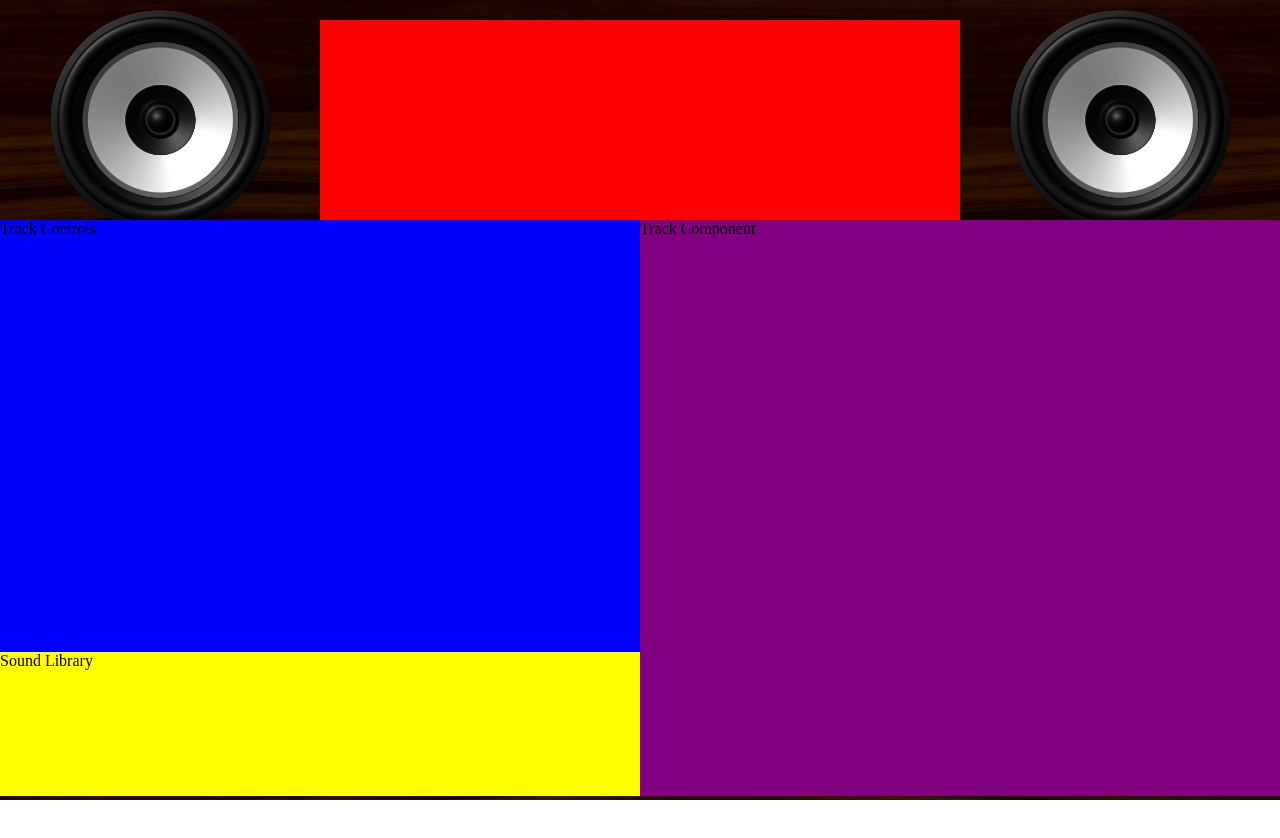
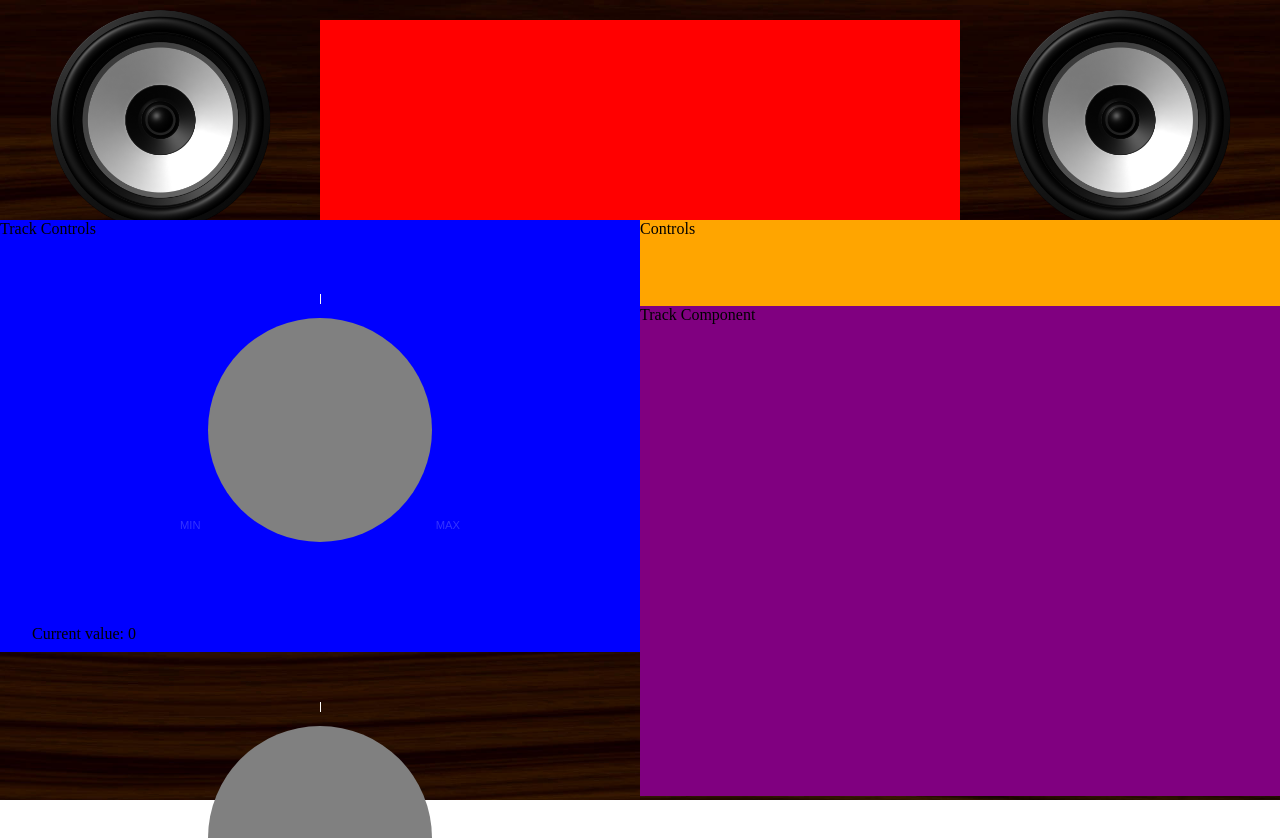
Before and after one commit to Kalikoze/Audio-God, a React (Create React App) app: page / in a window 1280 px wide. Shown: the top 838 px of the page. Before the commit the page ends 800 px from the top, so only its background shows below. Built offline with nearby package versions, Linux system fonts and the light colour scheme.

Commit message:
Start working on control knob functionality to move it

```diff
--- a/src/App/App.css
+++ b/src/App/App.css
@@ -44,3 +44,8 @@
   width: 50%;
   height: 72vh;
 }
+
+.lower-control-right-box  {
+  width: 50%;
+  height: 72vh;
+}
--- a/src/App/App.js
+++ b/src/App/App.js
@@ -2,6 +2,7 @@ import React, { Component } from 'react';
 import Visualizer from '../Visualizer/Visualizer';
 import AudioEffects from '../AudioEffects/AudioEffects';
 import Mixer from '../Mixer/Mixer';
+import Controls from '../Controls/Controls';
 import SoundLibrary from '../SoundLibrary/SoundLibrary';
 import './App.css'
 import backgroundImage from '../assets/dark-wood.jpg'
@@ -21,7 +22,10 @@ class App extends Component {
                 <AudioEffects />
                 <SoundLibrary />
               </div>
+              <div className='lower-control-right-box'>
+              <Controls />
                 <Mixer />
+              </div>
             </div>
           </div>
       </div>
--- a/src/AudioEffects/AudioEffects.js
+++ b/src/AudioEffects/AudioEffects.js
@@ -1,4 +1,5 @@
 import React, { Component } from 'react';
+import ControlKnob from '../ControlKnob/ControlKnob'
 import './AudioEffects.css'
 
 export default class AudioEffects extends Component {
@@ -6,6 +7,12 @@ export default class AudioEffects extends Component {
     return (
       <div className="track-controls">
         Track Controls
+        <ControlKnob />
+        <ControlKnob />
+        <ControlKnob />
+        <ControlKnob />
+        <ControlKnob />
+        <ControlKnob />
       </div>
     )
   }
--- a/src/ControlKnob/ControlKnob.css
+++ b/src/ControlKnob/ControlKnob.css
@@ -1,3 +1,189 @@
 .control-knob {
 
 }
+
+/*@import url(https://fonts.googleapis.com/css?family=Varela+Round|Open+Sans:300);
+
+@knob-colour: #181818;
+@light-colour: #a8d8f8;
+
+.gradient(@color: #F5F5F5, @start: #EEE, @stop: #FFF) {
+  background: @color;
+  background: -webkit-gradient(linear, left bottom, left top, color-stop(0, @start), color-stop(1, @stop));
+  background: -ms-linear-gradient(bottom, @start, @stop);
+  background: -moz-linear-gradient(center bottom, @start 0%, @stop 100%);
+  background: -o-linear-gradient(@stop, @start);
+  filter: e(%("progid:DXImageTransform.Microsoft.gradient(startColorstr='%d', endColorstr='%d', GradientType=0)",@stop,@start));
+}*/
+
+/*.box-shadow(@arguments) {
+  -webkit-box-shadow: @arguments;
+  -moz-box-shadow: @arguments;
+  box-shadow: @arguments;
+}
+
+.transform(@arguments) {
+  -webkit-transform: @arguments;
+  -moz-transform: @arguments;
+  -o-transform: @arguments;
+  -ms-transform: @arguments;
+  transform: @arguments;
+}
+
+.transition(@arguments) {
+  -webkit-transition: @arguments;
+  -moz-transition: @arguments;
+  -o-transition: @arguments;
+  transition: @arguments;
+}*/
+
+// main styles
+body {
+  background-color: @knob-colour;
+  font-size: 100%;
+  font-family: "Open Sans", sans-serif;
+  color: #aaa;
+  text-align: center;
+}
+
+.knob-surround {
+  position: relative;
+  background-color: grey;
+  width: 14em;
+  height: 14em;
+  border-radius: 50%;
+  border: solid .25em darken(@knob-colour, 4%);
+  margin: 5em auto;
+  /*.gradient(@knob-colour, lighten(@knob-colour, 2%), darken(@knob-colour, 2%));
+  .box-shadow(
+    0 .2em .1em .05em rgba(255,255,255,.1) inset,
+    0 -.2em .1em .05em rgba(0,0,0,.5) inset,
+    0 .5em .65em 0 rgba(0,0,0,.3);
+  );*/
+}
+
+.knob {
+  position: absolute;
+  width: 100%;
+  height: 100%;
+  border-radius: 50%;
+  /*.transform(rotate(0deg));*/
+  z-index: 10;
+}
+
+.knob:before {
+  content: "";
+  position: absolute;
+  bottom: 19%;
+  left: 19%;
+  width: 3%;
+  height: 3%;
+  background-color: @light-colour;
+  border-radius: 50%;
+  /*.box-shadow(0 0 .4em 0 darken(@light-colour, 10%));*/
+}
+
+.min,
+.max {
+  display: block;
+  font-family: "Varela Round", sans-serif;
+  color: rgba(255,255,255,.4);
+  text-transform: uppercase;
+  -webkit-font-smoothing: antialiased;
+  font-size: 70%;
+  position: absolute;
+  opacity: .5;
+}
+
+.min {
+  bottom: 1em;
+  left: -2.5em;
+}
+
+.max {
+  bottom: 1em;
+  right: -2.5em;
+}
+
+.tick {
+  position: absolute;
+  width: 100%;
+  height: 100%;
+  top: 0;
+  left: 0;
+  z-index: 5;
+  overflow: visible;
+}
+
+.tick:after {
+  content: "";
+  width: .08em;
+  height: .6em;
+  background-color: rgba(255,255,255,.2);
+  position: absolute;
+  top: -1.5em;
+  left: 50%;
+  /*.transition(all 180ms ease-out);*/
+}
+
+.activetick:after {
+  background-color: @light-colour;
+  /*.box-shadow(0 0 .3em .08em darken(@light-colour, 10%));
+  .transition(all 50ms ease-in);*/
+}
+
+/*.tick:nth-child(1)  { .transform(rotate(-135deg)); }
+.tick:nth-child(2)  { .transform(rotate(-125deg)); }
+.tick:nth-child(3)  { .transform(rotate(-115deg)); }
+.tick:nth-child(4)  { .transform(rotate(-105deg)); }
+.tick:nth-child(5)  { .transform(rotate(-95deg));  }
+.tick:nth-child(6)  { .transform(rotate(-85deg));  }
+.tick:nth-child(7)  { .transform(rotate(-75deg));  }
+.tick:nth-child(8)  { .transform(rotate(-65deg));  }
+.tick:nth-child(9)  { .transform(rotate(-55deg));  }
+.tick:nth-child(10) { .transform(rotate(-45deg));  }*/
+/*.tick:nth-child(11) { .transform(rotate(-35deg));  }
+.tick:nth-child(12) { .transform(rotate(-25deg));  }
+.tick:nth-child(13) { .transform(rotate(-15deg));  }
+.tick:nth-child(14) { .transform(rotate(-5deg));   }
+.tick:nth-child(15) { .transform(rotate(5deg));    }
+.tick:nth-child(16) { .transform(rotate(15deg));   }
+.tick:nth-child(17) { .transform(rotate(25deg));   }
+.tick:nth-child(18) { .transform(rotate(35deg));   }
+.tick:nth-child(19) { .transform(rotate(45deg));   }
+.tick:nth-child(20) { .transform(rotate(55deg));   }
+.tick:nth-child(21) { .transform(rotate(65deg));   }
+.tick:nth-child(22) { .transform(rotate(75deg));   }
+.tick:nth-child(19) { .transform(rotate(45deg));   }
+.tick:nth-child(20) { .transform(rotate(55deg));   }
+.tick:nth-child(21) { .transform(rotate(65deg));   }
+.tick:nth-child(22) { .transform(rotate(75deg));   }
+.tick:nth-child(23) { .transform(rotate(85deg));   }
+.tick:nth-child(24) { .transform(rotate(95deg));   }
+.tick:nth-child(25) { .transform(rotate(105deg));  }
+.tick:nth-child(26) { .transform(rotate(115deg));  }
+.tick:nth-child(27) { .transform(rotate(125deg));  }
+.tick:nth-child(28) { .transform(rotate(135deg));  }*/
+
+h1 {
+  font-weight: normal;
+  margin: 2em 0;
+}
+
+p {
+  line-height: 150%;
+  max-width: 36em;
+  margin: 1em auto;
+}
+
+a {
+  color: #aaa;
+  text-decoration: none;
+  border-bottom: 1px solid #444;
+  /*.transition(color .2s ease-in);*/
+}
+
+a:hover,
+a:focus {
+  color: #eee;
+}
--- a/src/ControlKnob/ControlKnob.js
+++ b/src/ControlKnob/ControlKnob.js
@@ -2,10 +2,112 @@ import React, { Component } from 'react';
 import './ControlKnob.css'
 
 export default class ControlKnob extends Component {
+  constructor() {
+    super();
+    this.state = {
+      tick: 'tick', //ClassName for ticks
+      knob: 'knob', //ClassName for knobs
+      angle: 0,
+      currentValue: 0,
+    }
+  }
+
+  moveKnob(direction) {
+    const { angle } = this.state;
+    const minangle = 0;
+    const maxangle = 270;
+
+    if(direction == 'up') {
+      if((angle + 2) <= maxangle) {
+        this.setState({angle: angle + 2});
+        this.setAngle();
+      }
+    }
+
+    else if(direction == 'down') {
+      if((angle - 2) >= minangle) {
+        this.setState({angle: angle - 2});
+        this.setAngle();
+      }
+    }
+
+  }
+
+  setAngle() {
+    const { angle } = this.state;
+    var activeTicks = (Math.round(angle / 10) + 1);
+    this.setState({tick: 'tick'})
+    // $('.tick').slice(0,activeTicks).addClass('activetick');
+
+    // update % value in text
+    this.setState({currentValue: Math.round((angle/270)*100)})
+  }
+
+  // // mousewheel event - firefox
+  // knob.bind('DOMMouseScroll', function(e){
+  //   if(e.originalEvent.detail > 0) {
+  //     moveKnob('down');
+  //   } else {
+  //     moveKnob('up');
+  //   }
+  //   return false;
+  // });
+  //
+  // // mousewheel event - ie, safari, opera
+  // knob.bind('mousewheel', function(e){
+  //   if(e.originalEvent.wheelDelta < 0) {
+  //     moveKnob('down');
+  //   } else {
+  //     moveKnob('up');
+  //   }
+  //   return false;
+  // });
+
   render() {
+
+    const { tick, knob, currentValue } = this.state;
+
     return (
       <div className='control-knob'>
-        Control Knob
+
+        <div className="knob-surround">
+        <div className={knob}></div>
+          <span className="min">Min</span>
+          <span className="max">Max</span>
+
+          <div className="ticks">
+            <div className="tick activetick"></div>
+            <div className={tick}></div>
+            <div className={tick}></div>
+            <div className={tick}></div>
+            <div className={tick}></div>
+            <div className={tick}></div>
+            <div className={tick}></div>
+            <div className={tick}></div>
+            <div className={tick}></div>
+            <div className={tick}></div>
+            <div className={tick}></div>
+            <div className={tick}></div>
+            <div className={tick}></div>
+            <div className={tick}></div>
+            <div className={tick}></div>
+            <div className={tick}></div>
+            <div className={tick}></div>
+            <div className={tick}></div>
+            <div className={tick}></div>
+            <div className={tick}></div>
+            <div className={tick}></div>
+            <div className={tick}></div>
+            <div className={tick}></div>
+            <div className={tick}></div>
+            <div className={tick}></div>
+            <div className={tick}></div>
+            <div className={tick}></div>
+            <div className={tick}></div>
+
+          </div>
+        </div>
+        <p>Current value: <span className="current-value">{currentValue}</span></p>
       </div>
     )
   }
--- /dev/null
+++ b/src/Controls/Controls.css
@@ -0,0 +1,5 @@
+.controls {
+  width: 100%;
+  height: 15%;
+  background: orange;
+}
--- /dev/null
+++ b/src/Controls/Controls.js
@@ -0,0 +1,12 @@
+import React, { Component } from 'react';
+import './Controls.css'
+
+export default class Controls extends Component {
+  render() {
+    return (
+      <div className="controls">
+        Controls
+      </div>
+    )
+  }
+}
--- a/src/Mixer/Mixer.css
+++ b/src/Mixer/Mixer.css
@@ -1,6 +1,6 @@
 .mixer  {
-  width: 50%;
-  height: 72vh;
+  width: 100%;
+  height: 85%;
 
   background: purple;
 }
```
